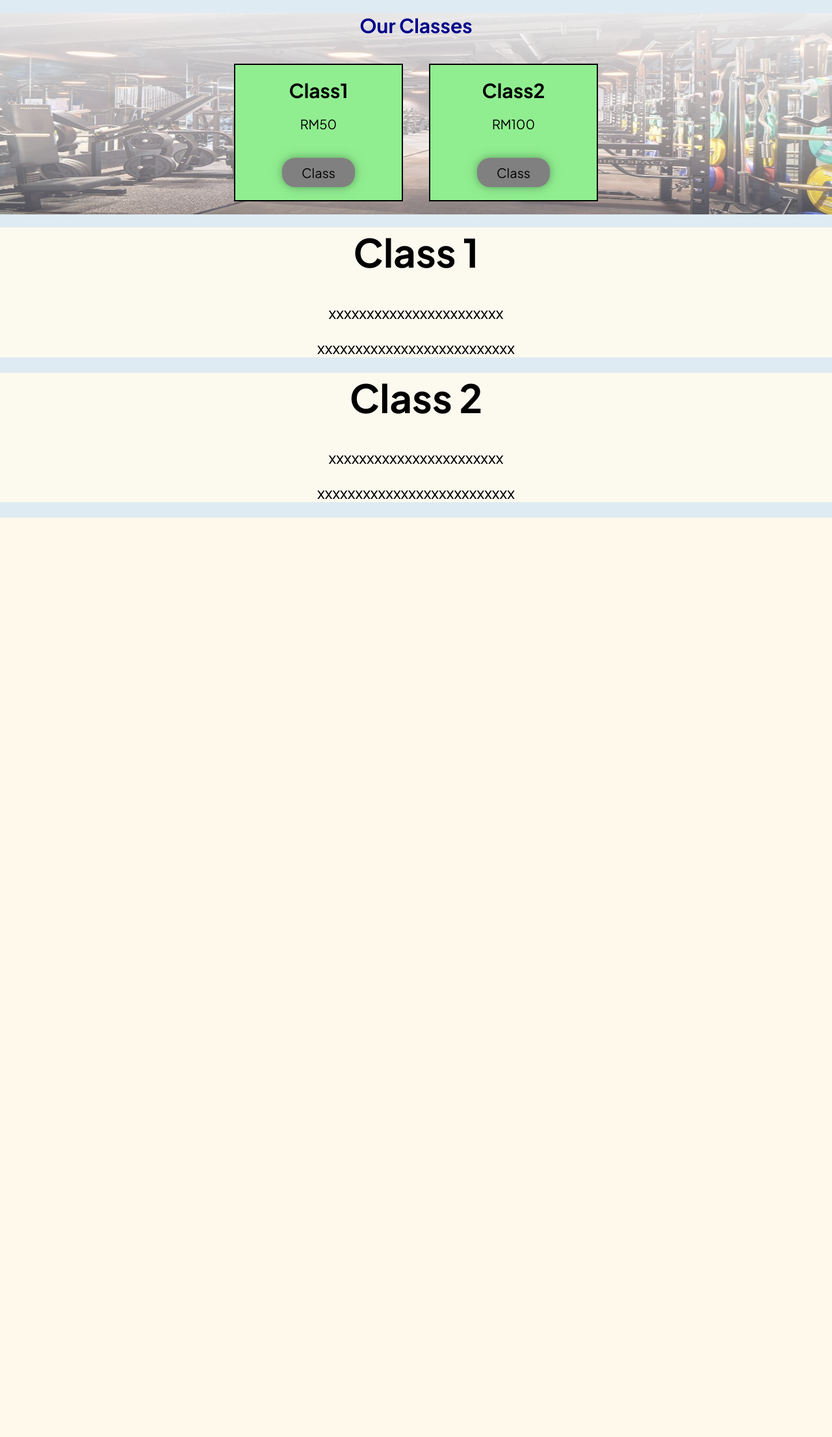
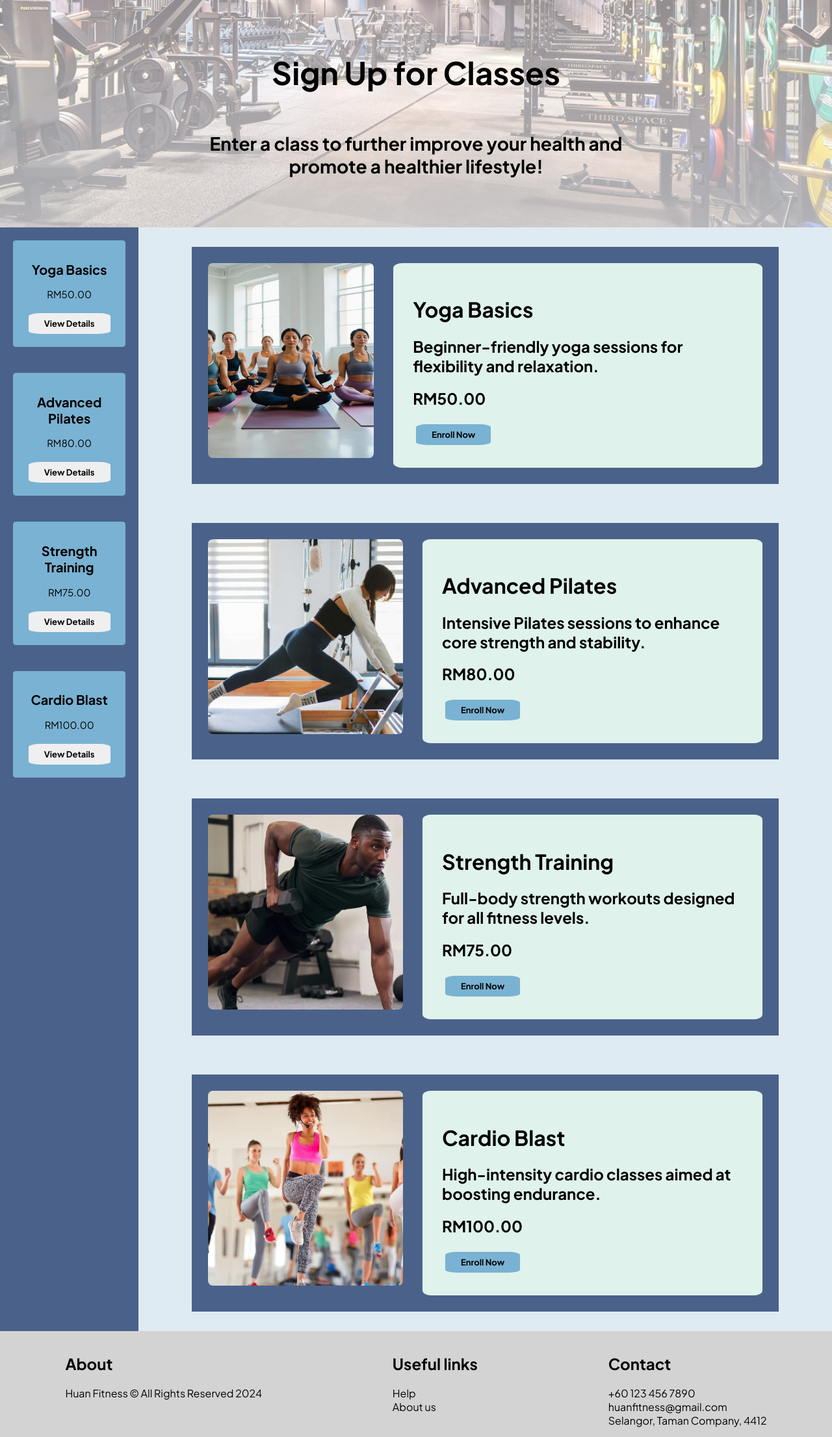
Before and after one commit to jimmerino2/FitnessApp, a PHP site: page /pages/classes.php in a window 1280 px wide. Shown: the part 169-2381 px from the top of the page at 65% size. Before the commit the page ends 966 px from the top, so only its background shows below. Run offline with PHP 8.4, Linux system fonts and the light colour scheme; data comes from the database, SQL or seed files in the repository.

Commit message:
Classes styling and Form Updates

```diff
--- a/asset/css/style.css
+++ b/asset/css/style.css
@@ -9,3 +9,7 @@ body {
     background-color: #dfebf2;
     padding: 0px;
 }
+
+html {
+    scroll-behavior: smooth;
+}
--- a/components/ClassBox.php
+++ b/components/ClassBox.php
@@ -2,19 +2,32 @@
 include_once __DIR__ . '/Buttons.php';
 include_once __DIR__ . '/../server/data.php';
 
-function renderClassBox($text1, $text2)
+function renderClassBox($text1, $text2, $text3, $bgColor, $buttonBg, $buttonTxt, $className)
 {
     echo "
-    <div class=\"class-box\">
-        <h1 class=\"class-box-title\">$text1</h1>
-        <p class=\"class-box-description\">$text2</p>";
+    <div class=\"class-box\" style='background-color: $bgColor'>
+        <h2 class=\"class-box-title\">$text1</h2>
+        <p class=\"class-box-description\">$text2</p>
+        <p class=\"class-box-description\">$text3</p>";
 
-    if (isset($_SESSION['userinput'])) { // Logged in
-        renderMediumButton('../pages/form_enrollment.php', '', 'Class', '');
-    } else { // Not Logged in
-        renderMediumButton('../pages/form_login.php', '', 'Class', '');
-    }
+    renderSmallButton('#' . $className, '', 'View Details', 'button', $buttonBg, $buttonTxt);
     echo "</div>";
+}
+
+function renderClassDetails($img, $title, $desc, $price)
+{
+    echo "
+    <div id='$title' class='details_container'>
+        <img src='$img'>
+        <div class='details_desc'>
+            <h1>$title</h1>
+            <h2>$desc</h2>
+            <h2>$price</h2>";
+    renderSmallButton('../pages/form_enrollment.php', '', 'Enroll Now', 'button', '#7AB2D3', 'black');
+    echo "
+        </div>
+    </div>
+";
 }
 
 function renderNutBox($image, $name, $description)
@@ -58,28 +71,56 @@ function renderNutBox($image, $name, $description)
 
 <style>
     /* CSS for renderClassBox */
+    .details_container {
+        display: flex;
+        background-color: #4A628A;
+        margin: 30px;
+        padding: 25px;
+        width: 80%;
+    }
+
+    .div_absolute {
+        display: flex;
+        justify-content: right;
+    }
+
+    .details_container img {
+        width: 300px;
+        height: 300px;
+        border-radius: 2.5%;
+    }
+
+    .details_desc {
+        margin-left: 30px;
+        background-color: #DFF2EB;
+        border-radius: 2.5%;
+        width: 70%;
+        padding: 30px;
+    }
+
     .class-box {
         flex: 1;
-        border: 2px solid black;
-        background-color: lightgreen;
-        max-width: 20%;
+        border: none;
+        border-radius: 2.5%;
         margin: 20px;
         text-align: center;
+        padding: 15px;
     }
 
     .class-box-title {
-        font-size: 30px;
+        font-size: 20px;
     }
 
     .class-box-description {
-        font-size: 20px;
+        font-size: 15px;
     }
 
     /* CSS for renderNutBox */
     .nut-box {
         padding: 10px;
         border: 1px solid black;
-        display: none; /* Hide all initially */
+        display: none;
+        /* Hide all initially */
         justify-content: center;
         margin: 10px 300px;
         animation: fade 1s ease-in-out forwards;
@@ -112,12 +153,17 @@ function renderNutBox($image, $name, $description)
     }
 
     .fade {
-    animation-name: fade;
-    animation-duration: 1.5s;
+        animation-name: fade;
+        animation-duration: 1.5s;
     }
 
     @keyframes fade {
-    from { opacity: 0; }
-    to { opacity: 1; }
+        from {
+            opacity: 0;
+        }
+
+        to {
+            opacity: 1;
+        }
     }
 </style>
--- a/components/HomepageItem.php
+++ b/components/HomepageItem.php
@@ -19,15 +19,9 @@ function renderAdvertise()
     ";
 }
 
-function renderClassBoxFlex()
+
+function renderSlideShow()
 {
-    echo "<div class='classbox-flex'>";
-    renderClassBox('Class1', 'RM50');
-    renderClassBox('Class2', 'RM100');
-    echo "</div>";
-}
-
-function renderSlideShow(){
     renderNutBox('../asset/image/nutritionist1.png', 'Name', 'Hi im a nutritionist1');
     renderNutBox('../asset/image/nutritionist2.png', 'Name', 'Hi im a nutritionist2');
     renderNutBox('../asset/image/nutritionist3.png', 'Name', 'Hi im a nutritionist3');
@@ -73,5 +67,6 @@ function renderSlideShow(){
         display: flex;
         justify-content: center;
         align-items: center;
+        background-color: #4A628A;
     }
 </style>
--- a/layout/title.php
+++ b/layout/title.php
@@ -1,5 +1,5 @@
 <?php
-function renderTitle($title, $desc, $image)
+function renderTitle($title, $desc, $image, $content)
 {
     echo "
 <div class='title' style='background: linear-gradient(rgba(255, 255, 255, 0.5), rgba(255, 255, 255, 0.7)), url($image);background-position: bottom;
@@ -8,6 +8,7 @@ function renderTitle($title, $desc, $image)
         <h1>$title</h1>
         <h3>$desc</h3>
     </div>
+    $content
 </div>
 ";
 }
@@ -29,8 +30,7 @@ function renderTitle($title, $desc, $image)
     .title {
         width: 100%;
         background-size: cover;
-        margin-bottom: 60px;
-        height: 350px;
+        min-height: 350px;
         overflow: hidden;
         display: flex;
         flex-direction: column;
--- a/pages/classes.php
+++ b/pages/classes.php
@@ -6,44 +6,49 @@
     <meta name="viewport" content="width=device-width, initial-scale=1.0">
     <title>Document</title>
     <style>
-        .title{
-            background:linear-gradient(rgba(255, 255, 255, 0.9), rgba(255, 255, 255, 0.3)), url("../asset/image/classTitleImg.jpg");
-            background-size: 100% 100%;
-            background-repeat: no-repeat;
+        .classes_content {
+            display: flex;
+            width: 100;
+        }
+
+        .classes_nav {
+            display: flex;
+            flex-direction: column;
+            min-height: 100%;
+            background-color: #4A628A;
+            width: 20%;
+        }
+
+        .classes_nav_content {
+            width: 100%;
             position: sticky;
-            top:165.5px;
+            top: 169px;
+            z-index: 5;
+            display: flex;
+            flex-direction: column;
         }
-        .paragraph{
-            text-align: center;
-            background-color: #fcfaef;
-            }
-            .paragraph h1{
-            margin-top: 20px;
-            font-size: 60px;
-            }
-            .paragraph p{
-            font-size: 24px;
-            }
-        .enrollmentRecord{
-            text-align: center;
-            background-color: #fcfaef;
-            font-size: 24px;
+
+        .classes_details {
+            height: fit-content;
+            display: flex;
+            width: 100%;
+            justify-content: center;
+            flex-direction: column;
+            align-items: center;
         }
     </style>
 </head>
 
-<body style="margin:0px;">
-<body style="margin:0px;">
+<body>
     <?php
     session_start();
     include_once __DIR__ . '/../server/connectDB.php';
+    include_once __DIR__ . '/../server/data.php';
     $conn->select_db('fitnessapp');
     include_once __DIR__ . '/../layout/header.php';
     include_once __DIR__ . '/../layout/footer.php';
     include_once __DIR__ . '/../components/HomepageItem.php';
-    include_once __DIR__ . '/../layout/header.php';
-    include_once __DIR__ . '/../layout/footer.php';
-    include_once __DIR__ . '/../components/HomepageItem.php';
+    include_once __DIR__ . '/../layout/title.php';
     renderHeader($conn);
     if (isset($_SESSION['userinput'])) { // Logged in
         renderFixedButton('../pages/record_enrollment.php', '../asset/image/record.png');
@@ -51,23 +56,31 @@
 
     }
     ?>
-    <div class = "title">
-         <h1 style="font-size: 30px; text-align: center; color: darkblue;">Our Classes</h1>
+
+    <?php renderTitle('Sign Up for Classes', 'Enter a class to further improve your health and promote a healthier lifestyle!', '../asset/image/classTitleImg.jpg', '') ?>
+
+    <div class="classes_content">
+        <div class='classes_nav'>
+            <div class="classes_nav_content">
+                <?php
+                $sql = 'SELECT * FROM Classes';
+                $classes = dataGetResultSql($sql, $pdo, [], ['className', 'classDesc', 'price']);
+                foreach ($classes as $class) {
+                    renderClassBox($class['className'], '', 'RM' . $class['price'], '#7AB2D3', 'B9E5E8', 'black', $class['className']);
+                }
+                ?>
+            </div>
+        </div>
+        <div class="classes_details">
             <?php
-            renderClassBoxFlex();
+            foreach ($classes as $class) {
+                renderClassDetails('../asset/image/' . $class['className'] . '.jpg', $class['className'], $class['classDesc'], 'RM' . $class['price']);
+            }
             ?>
+        </div>
     </div>
-    <div class="paragraph">
-         <h1>Class 1</h1>
-         <p>xxxxxxxxxxxxxxxxxxxxxxx</p>
-         <p>xxxxxxxxxxxxxxxxxxxxxxxxxx</p>
 
-    </div>
-    <div class="paragraph">
-        <h1>Class 2</h1>
-        <p>xxxxxxxxxxxxxxxxxxxxxxx</p>
-        <p>xxxxxxxxxxxxxxxxxxxxxxxxxx</p>
-    </div>
+    <?php renderFooter() ?>
 </body>
 
 </html>
--- a/pages/consultation.php
+++ b/pages/consultation.php
@@ -44,7 +44,7 @@
 
         <!-- Nutritionists Section -->
         <?php
-        renderTitle('Meet our Nutritionists', 'Request to meet our nutritionists for a consultation and learn more about your health and wellbeing!', '../asset/image/consultation_header.png');
+        renderTitle('Meet our Nutritionists', 'Request to meet our nutritionists for a consultation and learn more about your health and wellbeing!', '../asset/image/consultation_header.png', '');
         // Selecting all nutritionists
         $sql = 'SELECT * FROM Nutritionist';
         $nutritionists = dataGetResultSql($sql, $pdo, [], ['nutritionistName', 'nutritionistDesc', 'nutritionistContact', 'studyRecord', 'nutritonistDesc']);
--- a/pages/form_health.php
+++ b/pages/form_health.php
@@ -7,6 +7,7 @@ session_start(); ?>
 <head>
     <meta charset="UTF-8">
     <meta name="viewport" content="width=device-width, initial-scale=1.0">
+    <link rel="stylesheet" href="../asset/css/style.css">
     <link rel="stylesheet" href="../asset/css/forms.css">
     <title>Health Record</title>
 
@@ -39,7 +40,6 @@ session_start(); ?>
                 <?php
                 include_once __DIR__ . '/../server/connectDB.php';
                 include_once __DIR__ . '/../components/ConsultantItem.php';
-                include_once __DIR__ . '/../layout/header.php';
                 $conn->select_db('fitnessapp');
 
                 include_once __DIR__ . '/../components/FormItem.php';
--- a/pages/home_page.php
+++ b/pages/home_page.php
@@ -22,7 +22,6 @@
     echo "
          <h1 style=\"font-size: 30px; text-align: center;\">Our Classes</h1>
          ";
-    renderClassBoxFlex();
     renderSlideShow();
     renderFooter();
     ?>
--- a/server/tableSetup.sql
+++ b/server/tableSetup.sql
@@ -89,8 +89,10 @@ INSERT IGNORE INTO Nutritionist (nutritionistName, nutritonistDesc, nutritionist
 -- #endregion
 
 INSERT IGNORE INTO Classes (className, classDesc, price, classType) VALUES
-    ('Test1', 'Experienced dietitian specializing in sports nutrition.', '50.00', 'I'),
-    ('Test2', 'Clinical nutritionist with a focus on chronic illness management.', '100.00', 'M');
+    ('Yoga Basics', 'Beginner-friendly yoga sessions for flexibility and relaxation.', '50.00', 'M'),
+    ('Advanced Pilates', 'Intensive Pilates sessions to enhance core strength and stability.', '80.00', 'I'),
+    ('Strength Training', 'Full-body strength workouts designed for all fitness levels.', '75.00', 'M'),
+    ('Cardio Blast', 'High-intensity cardio classes aimed at boosting endurance.', '100.00', 'M');
 
 
 INSERT IGNORE INTO Member (memberName, memberContact, memberPassword, gender, email, DOB) VALUES
```
Also changed, not shown: pages/form_enrollment.php (+10 -2 lines), pages/form_register.php (+3 -4 lines), asset/image/Advanced Pilates.jpg (added), asset/image/Cardio Blast.jpg (added), asset/image/Strength Training.jpg (added), asset/image/Yoga Basics.jpg (added).
